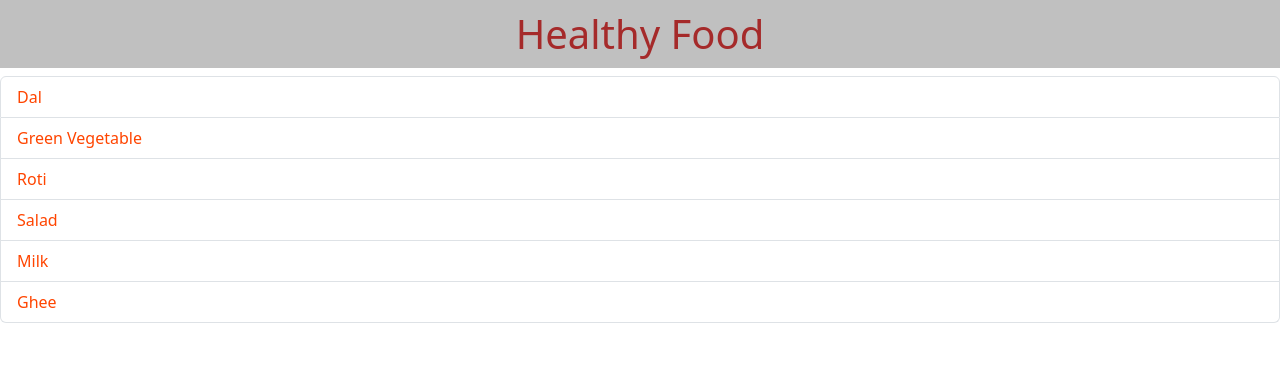
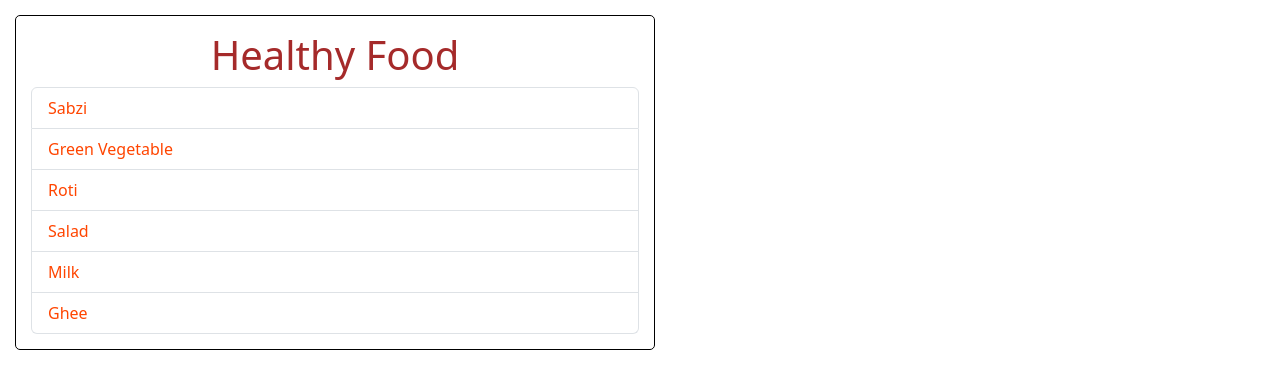
Before and after one commit to shubhampathare25/Healthy-Food, a React (Vite) app: page / in a window 1280 px wide. Shown: the top 388 px of the page. Built offline with nearby package versions, Linux system fonts and the light colour scheme.

Commit message:
Build Healthy Food App using React Fragments and Bootstrap

```diff
--- a/src/App.css
+++ b/src/App.css
@@ -1,7 +1,5 @@
 
 .food-heading {
-  background-color: silver;
   color: brown;
-  text-align: center;
-  padding: 10px;
+  text-align:center;
 }
--- a/src/App.jsx
+++ b/src/App.jsx
@@ -2,23 +2,17 @@
 import ErrorMessage from "./components/Errormessage";
 import "bootstrap/dist/css/bootstrap.min.css";
 import "./App.css";
+import Container from "./components/Container";
 
 function App() {
-  let foodItems = [
-    "Dal",
-    "Green Vegetable",
-    "Roti",
-    "Salad",
-    "Milk",
-    "Ghee",
-  ];
+  let foodItems = ["Sabzi", "Green Vegetable", "Roti", "Salad", "Milk", "Ghee"];
 
   return (
-    <>
+    <Container>
       <h1 className="food-heading">Healthy Food</h1>
       <ErrorMessage items={foodItems} />
       <FoodItems items={foodItems} />
-    </>
+    </Container>
   );
 }
 
--- /dev/null
+++ b/src/components/Container.jsx
@@ -0,0 +1,7 @@
+import styles from "./Container.module.css";
+
+const Container = (props) => {
+  return <div className={styles.container}>{props.children}</div>;
+};
+
+export default Container;
--- /dev/null
+++ b/src/components/Container.module.css
@@ -0,0 +1,8 @@
+.container {
+  border: 1px solid black;
+  margin: 15px;
+  width: 50%;
+  border-radius: 5px;
+  min-width: 300px;
+  padding:15px;
+}
--- a/src/components/item.jsx
+++ b/src/components/item.jsx
@@ -2,7 +2,7 @@
 
 const Item = ({ foodItem }) => {
   return (
-    <li className={`list-group-item ${styles["kg-item"]}`}>
+    <li className={`list-group-item ${styles["kg-item"]} list-group-item`}>
       <span className={styles["kg-span"]}>{foodItem}</span>
     </li>
   );
```
